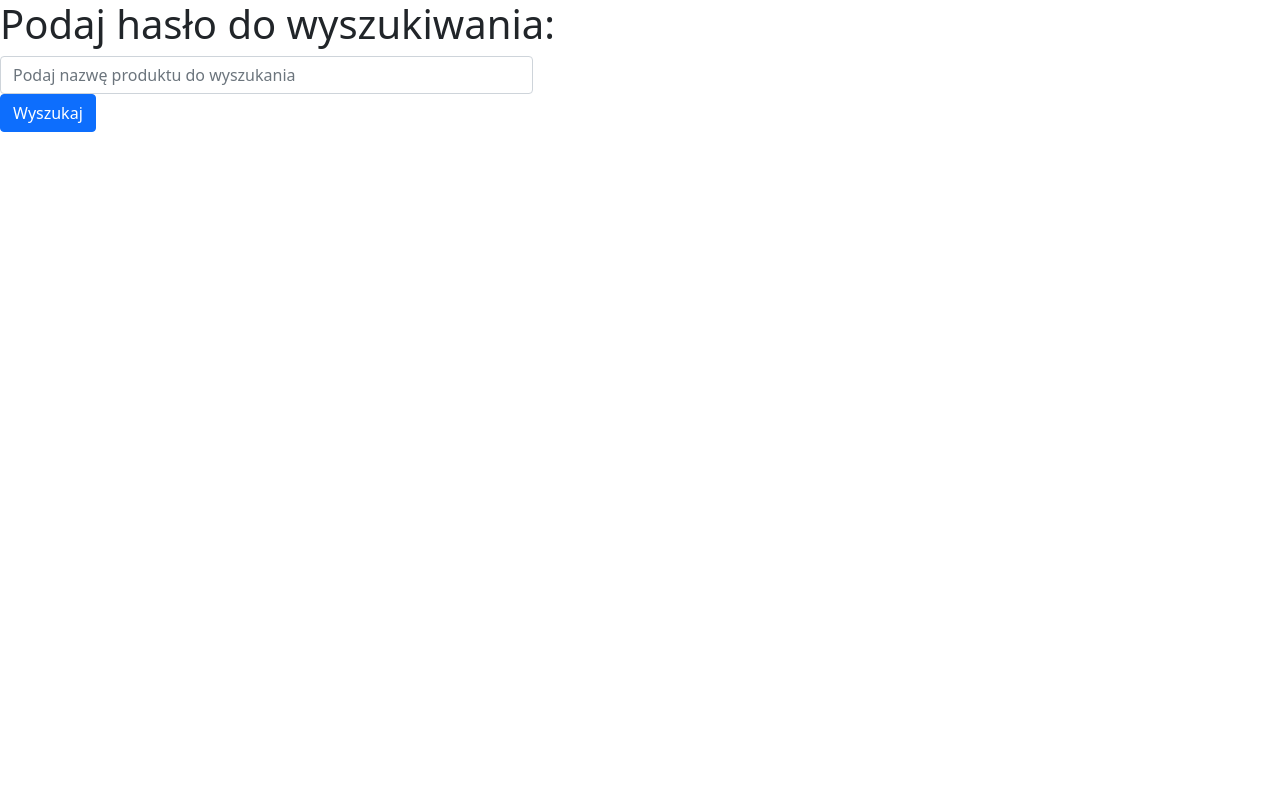
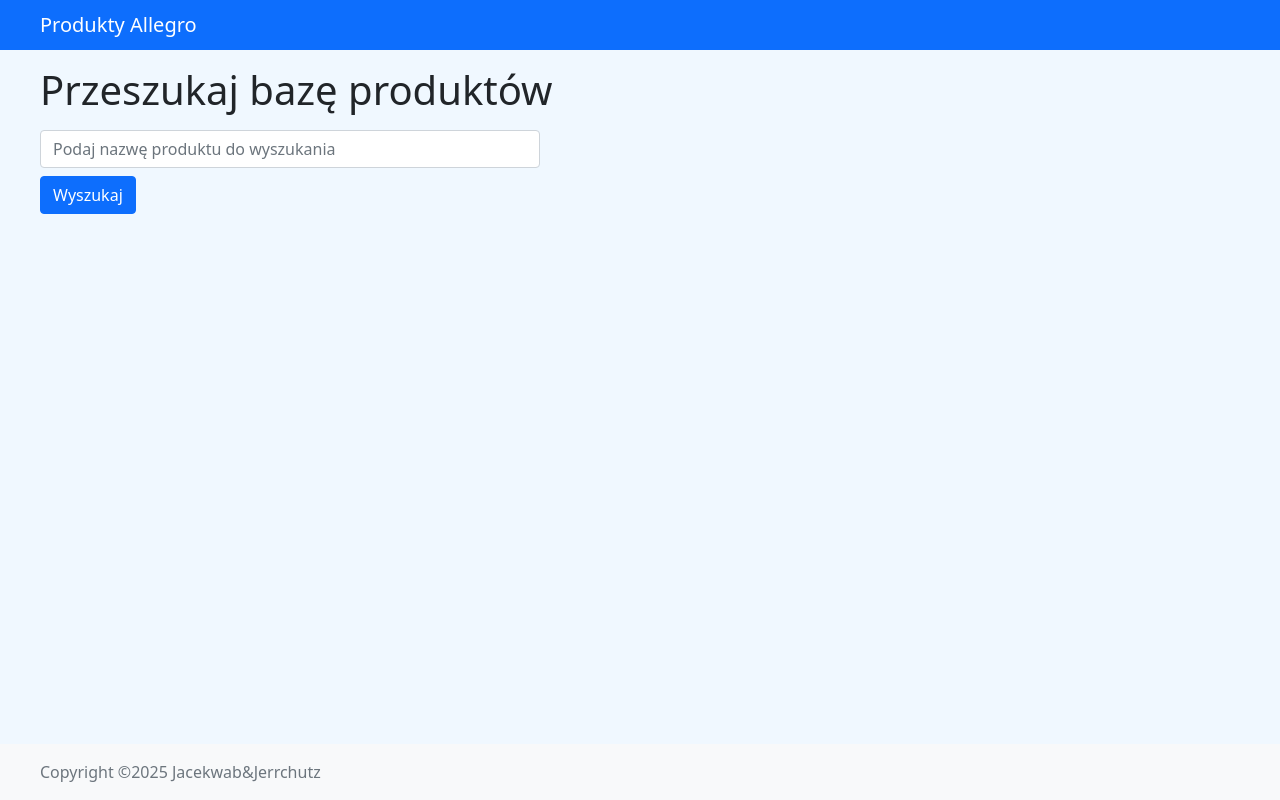
Before and after one commit to jacekwab/Projekt_producenci, a Flask app: page / in a window 1280 px wide. Run offline with Flask 3, Linux system fonts and the light colour scheme.

Commit message:
Pierwsza wersja uporządkowanego layoutu, układu. Strona estetyczna aplikacji.\n\nZastosowany osobny plik css w celu wprowadzenia modyfikacji odróżniających aplikację od surowych template'ów Bootstrapa.\nNowe elementy w tym elementy bootstrapa zostały dodane do template'ów html. Inaczej wykorzystane fragmenty bloków.\nBootstrap już teraz wykorzystany szerzej, żeby nie było trudniej wprowadzać większych zmian Boostrapem na kolejnych etapach projektu.\nDodane zostało automatyczne wypełnianie pojedynczego pola kryterium przez element html. (#5)

```diff
--- /dev/null
+++ b/Projekt_Allegro/flaskr/static/styles.css
@@ -0,0 +1,86 @@
+body {
+	background-color: aliceblue;
+	min-height: 100vh; /*2025-01-10 Ensures bootstrap sticky footer is always at the bottom of the webpage.*/
+}
+
+.navbar {
+    background-color: #0d6efd !important; /*2025-01-09 11:09:27 TODO: Hopefully !important is temporary and can be replaced with different solution*/
+	padding-top: 0.625rem;
+	padding-bottom: .625rem;
+}
+
+.navbar > .container-fluid {
+	align-items: baseline; /*2025-01-10 Well displayed navbar links despite different word sizes.*/
+	justify-content: flex-start; /*2025-01-10 Links are displayed next and close to apps' title and each other. Title's on the left and the flex-start is too.*/
+	line-height: 1rem; /*2025-01-10 Should help to ensure the navbar has equal height throughtout all instances of templates.*/
+}
+
+.navbar .navbar-brand {
+    color: white;
+	line-height: 1.25rem; /*2025-01-09 09:14:22 Tymczasowe rozwiązanie wyrównujące wysokość przycisku "Główna"*/
+}
+
+.navbar .navbar-brand:hover,
+.navbar .navbar-brand:focus {
+    color: white !important; /*2025-01-10 Ensure the hover color is the same as default. TODO: Hopefully !important is temporary and can be replaced with different solution*/
+}
+
+.navbar .navbar-nav .nav-link {
+    color: white !important; /*2025-01-09 11:09:27 TODO: Hopefully !important is temporary and can be replaced with different solution*/
+	padding: 0;
+	margin: auto;
+}
+
+.container-fluid {
+	margin-left: 2.5rem;
+	margin-right: 2.5rem;
+	padding: 0;
+}
+
+@media only screen and (max-width: 1000px) {
+.col-5 {
+	width: 60%;
+  }
+}
+
+
+@media only screen and (max-width: 700px) {
+.col-5 {
+	width: 100%;
+  }
+}
+
+#product-amount-info {
+	padding-top: 0.5rem;
+	padding-bottom: 0.5rem;
+	display: block;
+	border-bottom: dashed;
+	max-width: 720px;
+}
+
+#body-container {
+	margin-left: 2.5rem;/*2025-01-07 10:55:58 TODO: What's best instead of previous 5%? Will rem be a good solution?*/
+	margin-right: 2.5rem;
+}
+
+h1 {
+	margin-top: 1rem;
+}
+
+.form-control {
+	margin-bottom: .5rem;
+	margin-top: 1rem;
+}
+
+.bg-primary {
+  background-color: #0d6efdba !important; /*2025-01-10 TODO: Hopefully !important is temporary and can be replaced with different solution*/
+}
+
+.my-3 {
+  margin-left: 0;
+}
+
+#footer-container {
+	padding-left: 0;
+	margin-left: 2.5rem;
+}
--- a/Projekt_Allegro/flaskr/templates/base.html
+++ b/Projekt_Allegro/flaskr/templates/base.html
@@ -6,20 +6,42 @@
     <meta name="viewport" content="width=device-width, initial-scale=1">
 
     <!-- Bootstrap CSS -->
-    <link href="https://cdn.jsdelivr.net/npm/bootstrap@5.0.2/dist/css/bootstrap.min.css" rel="stylesheet" integrity="sha384-EVSTQN3/azprG1Anm3QDgpJLIm9Nao0Yz1ztcQTwFspd3yD65VohhpuuCOmLASjC" crossorigin="anonymous">
+    <link href="https://cdn.jsdelivr.net/npm/bootstrap@5.0.2/dist/css/bootstrap.min.css" rel="stylesheet"
+    integrity="sha384-EVSTQN3/azprG1Anm3QDgpJLIm9Nao0Yz1ztcQTwFspd3yD65VohhpuuCOmLASjC" crossorigin="anonymous">
+
+    <link href="{{ url_for('static', filename='styles.css') }}" rel="stylesheet">
 
     <title>{% block title%} {% endblock %}</title>
   </head>
-  <body>
-    <!--page to menu of pages is included-->
-    <h1>{% block page_header %} {% endblock %}</h1>
-    {% block page_body %}
-    {% endblock %}
+  <body class="d-flex flex-column h-100">
+    <header>
+      <nav id="our-blue" class="navbar navbar-light bg-light">
+        <div class="container-fluid">
+          <a class="navbar-brand" href="">Produkty Allegro</a>
+          {% block page_header %}
+          {% endblock %}
+        </div>
+      </nav>
+    </header>
+    <main class="flex-shrink-0">
+      <div id="body-container">
+      <!--page to menu of pages is included-->
+      {% block page_body %}
+      {% endblock %}
+      </div>
+    </main>
+    <footer class="footer mt-auto py-3 bg-light">
+      <div id="footer-container" class="container">
+        <span class="text-muted">Copyright ©2025 Jacekwab&Jerrchutz</span>
+      </div>
+    </footer>
 
     <!-- Optional JavaScript; choose one of the two! -->
 
     <!-- Option 1: Bootstrap Bundle with Popper -->
-    <script src="https://cdn.jsdelivr.net/npm/bootstrap@5.0.2/dist/js/bootstrap.bundle.min.js" integrity="sha384-MrcW6ZMFYlzcLA8Nl+NtUVF0sA7MsXsP1UyJoMp4YLEuNSfAP+JcXn/tWtIaxVXM" crossorigin="anonymous"></script>
+    <script src="https://cdn.jsdelivr.net/npm/bootstrap@5.0.2/dist/js/bootstrap.bundle.min.js"
+      integrity="sha384-MrcW6ZMFYlzcLA8Nl+NtUVF0sA7MsXsP1UyJoMp4YLEuNSfAP+JcXn/tWtIaxVXM" crossorigin="anonymous">
+    </script>
 
     <!-- Option 2: Separate Popper and Bootstrap JS -->
     <!--
--- a/Projekt_Allegro/flaskr/templates/main.html
+++ b/Projekt_Allegro/flaskr/templates/main.html
@@ -1,11 +1,10 @@
 {% extends 'base.html' %}
-{% block page_header %} Podaj hasło do wyszukiwania: {% endblock %}
 {% block page_body %}
-<form id="wyszukiwarka" action="{{url_for('data_display')}}" method="POST">
-    <div class="form-group col-5">
-          <input name="phrase" class="form-control" id="phrase" placeholder="Podaj nazwę produktu do wyszukania">
-        <button type="submit" class="btn btn-primary">Wyszukaj</button>
-    </div>
-
+    <div><h1>Przeszukaj bazę produktów</h1></div>
+    <form id="wyszukiwarka" action="{{ url_for('data_display') }}" method="POST">
+        <div class="form-group col-5">
+            <input name="phrase" class="form-control" id="phrase" placeholder="Podaj nazwę produktu do wyszukania">
+            <button type="submit" class="btn btn-primary">Wyszukaj</button>
+        </div>
     </form>
 {% endblock %}
```
Also changed, not shown: Convention.txt (+14 -11 lines), Projekt_Allegro/flaskr/templates/results.html (+20 -6 lines), Projekt_Allegro/flaskr/token.txt (deleted, +0 -1 lines).
